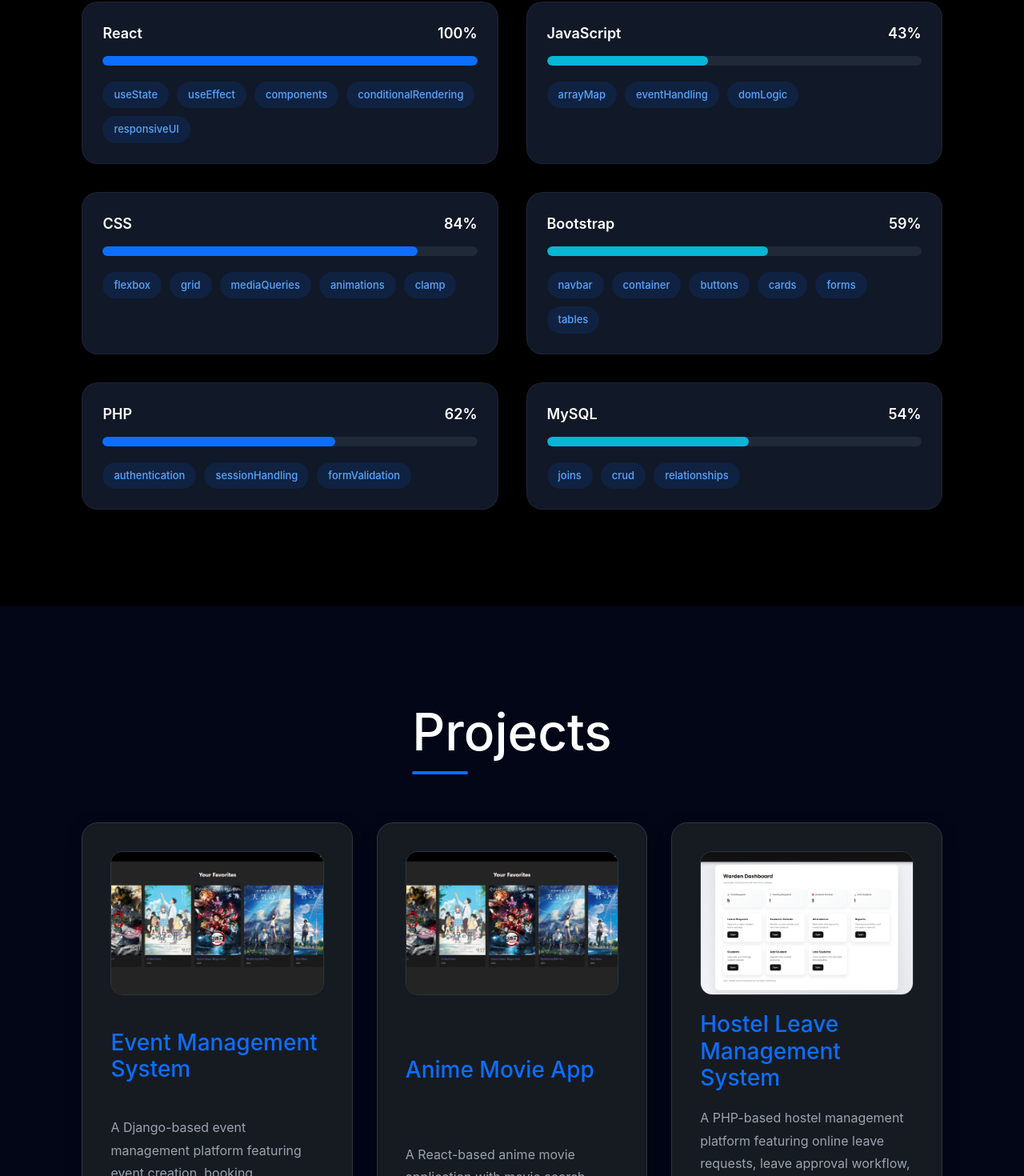
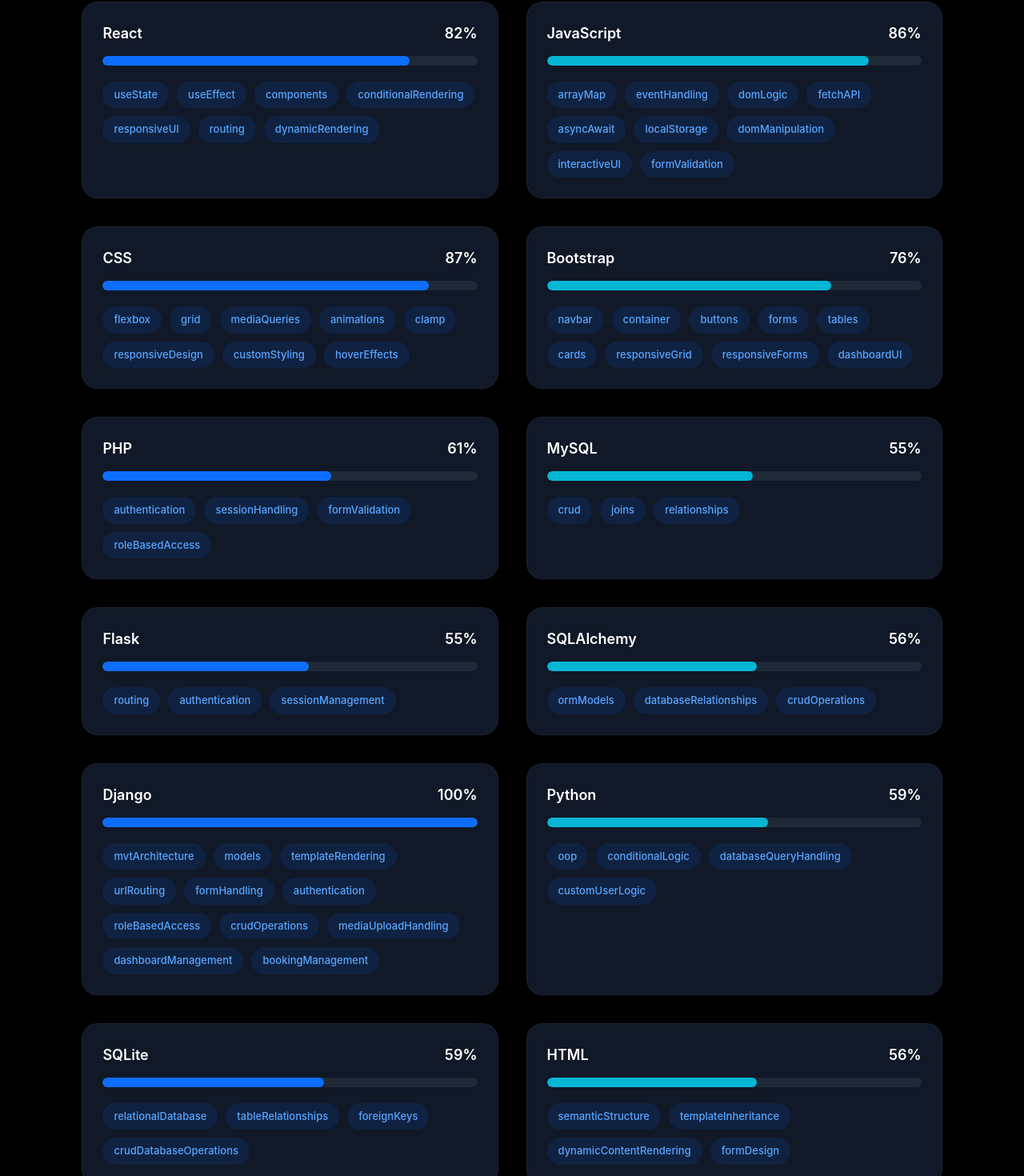
Before and after one commit to sanath2003git/portfolio-react, a React (Vite) app: page / in a window 1280 px wide. Shown: the part 1715-3185 px from the top of the page at 80% size. Built offline with nearby package versions, Linux system fonts and the light colour scheme.

Commit message:
Improved project metadata and dynamic skills system

```diff
--- a/src/data/projectsData.js
+++ b/src/data/projectsData.js
@@ -6,31 +6,111 @@
     technologies: {
 
       React: [
-        "useState",
-        "useEffect",
-        "components",
-        "conditionalRendering",
-        "responsiveUI"
+
+        {
+          feature: "useState",
+          difficulty: "Beginner",
+          weight: 7
+        },
+
+        {
+          feature: "useEffect",
+          difficulty: "Intermediate",
+          weight: 8
+        },
+
+        {
+          feature: "components",
+          difficulty: "Beginner",
+          weight: 6
+        },
+
+        {
+          feature: "conditionalRendering",
+          difficulty: "Intermediate",
+          weight: 7
+        },
+
+        {
+          feature: "responsiveUI",
+          difficulty: "Intermediate",
+          weight: 8
+        }
       ],
 
       JavaScript: [
-        "arrayMap",
-        "eventHandling",
-        "domLogic"
+
+        {
+          feature: "arrayMap",
+          difficulty: "Beginner",
+          weight: 5
+        },
+
+        {
+          feature: "eventHandling",
+          difficulty: "Beginner",
+          weight: 6
+        },
+
+        {
+          feature: "domLogic",
+          difficulty: "Intermediate",
+          weight: 6
+        }
       ],
 
       CSS: [
-        "flexbox",
-        "grid",
-        "mediaQueries",
-        "animations",
-        "clamp"
+
+        {
+          feature: "flexbox",
+          difficulty: "Beginner",
+          weight: 5
+        },
+
+        {
+          feature: "grid",
+          difficulty: "Intermediate",
+          weight: 7
+        },
+
+        {
+          feature: "mediaQueries",
+          difficulty: "Intermediate",
+          weight: 8
+        },
+
+        {
+          feature: "animations",
+          difficulty: "Intermediate",
+          weight: 6
+        },
+
+        {
+          feature: "clamp",
+          difficulty: "Advanced",
+          weight: 8
+        }
       ],
 
       Bootstrap: [
-        "navbar",
-        "container",
-        "buttons"
+
+        {
+          feature: "navbar",
+          difficulty: "Beginner",
+          weight: 4
+        },
+
+        {
+          feature: "container",
+          difficulty: "Beginner",
+          weight: 3
+        },
+
+        {
+          feature: "buttons",
+          difficulty: "Beginner",
+          weight: 3
+        }
       ]
     }
   },
@@ -41,25 +121,429 @@
   technologies: {
 
     PHP: [
-        "authentication",
-        "sessionHandling",
-        "formValidation"
+
+      {
+        feature: "authentication",
+        difficulty: "Intermediate",
+        weight: 8
+      },
+
+      {
+        feature: "sessionHandling",
+        difficulty: "Intermediate",
+        weight: 7
+      },
+
+      {
+        feature: "formValidation",
+        difficulty: "Beginner",
+        weight: 5
+      },
+
+      {
+        feature: "roleBasedAccess",
+        difficulty: "Advanced",
+        weight: 9
+      }
     ],
 
     MySQL: [
-        "joins",
-        "crud",
-        "relationships"
+
+      {
+        feature: "crud",
+        difficulty: "Beginner",
+        weight: 5
+      },
+
+      {
+        feature: "joins",
+        difficulty: "Intermediate",
+        weight: 7
+      },
+
+      {
+        feature: "relationships",
+        difficulty: "Intermediate",
+        weight: 8
+      }
     ],
 
     Bootstrap: [
-        "cards",
-        "forms",
-        "tables"
+
+      {
+        feature: "forms",
+        difficulty: "Beginner",
+        weight: 4
+      },
+
+      {
+        feature: "tables",
+        difficulty: "Beginner",
+        weight: 4
+      },
+
+      {
+        feature: "cards",
+        difficulty: "Beginner",
+        weight: 4
+      }
+    ]
+  }
+},
+
+{
+  title: "Anime Movie App",
+
+  technologies: {
+
+    React: [
+
+      {
+        feature: "useState",
+        difficulty: "Beginner",
+        weight: 6
+      },
+
+      {
+        feature: "routing",
+        difficulty: "Intermediate",
+        weight: 8
+      },
+
+      {
+        feature: "dynamicRendering",
+        difficulty: "Intermediate",
+        weight: 7
+      }
+    ],
+
+    JavaScript: [
+
+      {
+        feature: "fetchAPI",
+        difficulty: "Intermediate",
+        weight: 8
+      },
+
+      {
+        feature: "asyncAwait",
+        difficulty: "Intermediate",
+        weight: 8
+      },
+
+      {
+        feature: "localStorage",
+        difficulty: "Intermediate",
+        weight: 7
+      }
+    ],
+
+    CSS: [
+
+      {
+        feature: "responsiveDesign",
+        difficulty: "Intermediate",
+        weight: 8
+      }
+    ]
+  }
+},
+
+{
+  title: "Expense Tracker System",
+
+  technologies: {
+
+    Flask: [
+
+      {
+        feature: "routing",
+        difficulty: "Beginner",
+        weight: 5
+      },
+
+      {
+        feature: "authentication",
+        difficulty: "Intermediate",
+        weight: 8
+      },
+
+      {
+        feature: "sessionManagement",
+        difficulty: "Intermediate",
+        weight: 7
+      }
+    ],
+
+    SQLAlchemy: [
+
+      {
+        feature: "ormModels",
+        difficulty: "Intermediate",
+        weight: 8
+      },
+
+      {
+        feature: "databaseRelationships",
+        difficulty: "Advanced",
+        weight: 9
+      },
+
+      {
+        feature: "crudOperations",
+        difficulty: "Beginner",
+        weight: 5
+      }
+    ]
+  }
+},
+
+{
+  title: "Event Management System",
+
+  technologies: {
+
+    Django: [
+
+      {
+        feature: "mvtArchitecture",
+        difficulty: "Intermediate",
+        weight: 8
+      },
+
+      {
+        feature: "models",
+        difficulty: "Intermediate",
+        weight: 7
+      },
+
+      {
+        feature: "templateRendering",
+        difficulty: "Intermediate",
+        weight: 7
+      },
+
+      {
+        feature: "urlRouting",
+        difficulty: "Beginner",
+        weight: 5
+      },
+
+      {
+        feature: "formHandling",
+        difficulty: "Intermediate",
+        weight: 6
+      },
+
+      {
+        feature: "authentication",
+        difficulty: "Intermediate",
+        weight: 8
+      },
+
+      {
+        feature: "roleBasedAccess",
+        difficulty: "Advanced",
+        weight: 9
+      },
+
+      {
+        feature: "crudOperations",
+        difficulty: "Intermediate",
+        weight: 8
+      },
+
+      {
+        feature: "mediaUploadHandling",
+        difficulty: "Intermediate",
+        weight: 7
+      },
+
+      {
+        feature: "dashboardManagement",
+        difficulty: "Intermediate",
+        weight: 7
+      },
+
+      {
+        feature: "bookingManagement",
+        difficulty: "Advanced",
+        weight: 9
+      }
+    ],
+
+    Python: [
+
+      {
+        feature: "oop",
+        difficulty: "Intermediate",
+        weight: 7
+      },
+
+      {
+        feature: "conditionalLogic",
+        difficulty: "Beginner",
+        weight: 4
+      },
+
+      {
+        feature: "databaseQueryHandling",
+        difficulty: "Intermediate",
+        weight: 7
+      },
+
+      {
+        feature: "customUserLogic",
+        difficulty: "Advanced",
+        weight: 8
+      }
+    ],
+
+    SQLite: [
+
+      {
+        feature: "relationalDatabase",
+        difficulty: "Beginner",
+        weight: 5
+      },
+
+      {
+        feature: "tableRelationships",
+        difficulty: "Intermediate",
+        weight: 7
+      },
+
+      {
+        feature: "foreignKeys",
+        difficulty: "Intermediate",
+        weight: 7
+      },
+
+      {
+        feature: "crudDatabaseOperations",
+        difficulty: "Intermediate",
+        weight: 7
+      }
+    ],
+
+    Bootstrap: [
+
+      {
+        feature: "responsiveGrid",
+        difficulty: "Beginner",
+        weight: 5
+      },
+
+      {
+        feature: "navbar",
+        difficulty: "Beginner",
+        weight: 4
+      },
+
+      {
+        feature: "cards",
+        difficulty: "Beginner",
+        weight: 5
+      },
+
+      {
+        feature: "responsiveForms",
+        difficulty: "Intermediate",
+        weight: 6
+      },
+
+      {
+        feature: "dashboardUI",
+        difficulty: "Intermediate",
+        weight: 7
+      }
+    ],
+
+    HTML: [
+
+      {
+        feature: "semanticStructure",
+        difficulty: "Beginner",
+        weight: 4
+      },
+
+      {
+        feature: "templateInheritance",
+        difficulty: "Intermediate",
+        weight: 6
+      },
+
+      {
+        feature: "dynamicContentRendering",
+        difficulty: "Intermediate",
+        weight: 7
+      },
+
+      {
+        feature: "formDesign",
+        difficulty: "Beginner",
+        weight: 5
+      }
+    ],
+
+    CSS: [
+
+      {
+        feature: "customStyling",
+        difficulty: "Beginner",
+        weight: 5
+      },
+
+      {
+        feature: "flexbox",
+        difficulty: "Beginner",
+        weight: 5
+      },
+
+      {
+        feature: "responsiveDesign",
+        difficulty: "Intermediate",
+        weight: 7
+      },
+
+      {
+        feature: "hoverEffects",
+        difficulty: "Beginner",
+        weight: 4
+      }
+    ],
+
+    JavaScript: [
+
+      {
+        feature: "domManipulation",
+        difficulty: "Beginner",
+        weight: 5
+      },
+
+      {
+        feature: "eventHandling",
+        difficulty: "Beginner",
+        weight: 5
+      },
+
+      {
+        feature: "interactiveUI",
+        difficulty: "Intermediate",
+        weight: 6
+      },
+
+      {
+        feature: "formValidation",
+        difficulty: "Intermediate",
+        weight: 6
+      }
     ]
   }
 }
 
+
+
 ];
 
 export default projectsData;
--- a/src/utils/calculateSkills.js
+++ b/src/utils/calculateSkills.js
@@ -1,5 +1,4 @@
 import projectsData from "../data/projectsData";
-import skillWeights from "../data/skillWeights";
 
 function calculateSkills() {
 
@@ -15,14 +14,18 @@
     Object.keys(technologies)
       .forEach((tech) => {
 
-        // Initialize score
+        // Initialize
         if (!skillScores[tech]) {
 
-          skillScores[tech] = 0;
+          skillScores[tech] = {
+            score: 0,
+            advanced: 0,
+            intermediate: 0,
+            beginner: 0
+          };
 
         }
 
-        // Initialize features
         if (!skillFeatures[tech]) {
 
           skillFeatures[tech] = [];
@@ -30,15 +33,42 @@
         }
 
         technologies[tech]
-          .forEach((feature) => {
+          .forEach((item) => {
 
-            // Add feature score
-            skillScores[tech] +=
-              skillWeights[feature] || 0;
+            // Add score
+            skillScores[tech].score +=
+              item.weight;
 
-            // Store features
+            // Count difficulty
+            if (
+              item.difficulty === "Advanced"
+            ) {
+
+              skillScores[tech]
+                .advanced += 1;
+
+            }
+
+            else if (
+              item.difficulty ===
+              "Intermediate"
+            ) {
+
+              skillScores[tech]
+                .intermediate += 1;
+
+            }
+
+            else {
+
+              skillScores[tech]
+                .beginner += 1;
+
+            }
+
+            // Store feature names
             skillFeatures[tech]
-              .push(feature);
+              .push(item.feature);
 
           });
 
@@ -46,14 +76,17 @@
 
   });
 
-  // Find highest score
-  const maxScore =
-    Math.max(
-      ...Object.values(skillScores)
-    );
+  // Highest score
+  const maxScore = Math.max(
 
-  // Generate final data
+    ...Object.values(skillScores)
+      .map((item) => item.score)
+
+  );
+
+  // Final formatted skills
   const finalSkills =
+
     Object.keys(skillScores)
       .map((tech) => ({
 
@@ -61,17 +94,33 @@
 
         percentage: Math.round(
 
-          (skillScores[tech] / maxScore)
-          * 100
+  40 +
 
-        ),
+  (
+    (
+      skillScores[tech].score
+      / maxScore
+    ) * 60
+  )
+
+),
 
         score:
-          skillScores[tech],
+          skillScores[tech].score,
+
+        advanced:
+          skillScores[tech].advanced,
+
+        intermediate:
+          skillScores[tech]
+            .intermediate,
+
+        beginner:
+          skillScores[tech]
+            .beginner,
 
         features:
 
-          // Remove duplicates
           [...new Set(
             skillFeatures[tech]
           )]
@@ -79,6 +128,7 @@
       }));
 
   return finalSkills;
+
 }
 
 export default calculateSkills;
```
Lines whose indentation alone changed are shown as unchanged.
